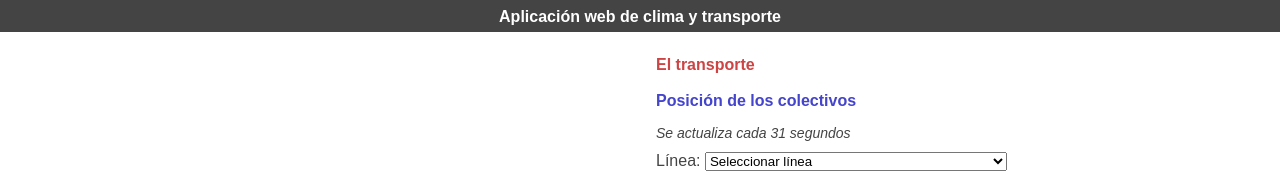
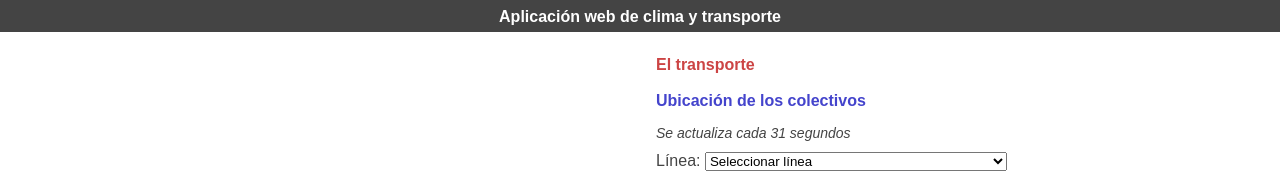
Before and after one commit to maumaco/practico-api, a React (Create React App) app: page / in a window 1280 px wide. Shown: the top 172 px of the page. Built offline with nearby package versions, Linux system fonts and the light colour scheme; the HTML template or start-up script is replaced by a standard one.

Commit message:
Se agrega el componente BusLocation en reemplazo de BusPosition

```diff
--- a/src/components/BusPosition.js
+++ b/src/components/BusLocation.js
@@ -33,7 +33,7 @@ import {
 import { busLines } from '../data/busLines.js';
 
 
-export default function BusPosition({ title }) {
+export default function BusLocation({ title }) {
   const [routeId, setRouteId] = useState('');
   const [counter, setCounter] = useState(0);
 
@@ -65,7 +65,7 @@ export default function BusPosition({ title }) {
   }
 
   return (
-    <article id="bus-position">
+    <article id="bus-location">
       <h3>{title}</h3>
       <p className="notice"><em>Se actualiza cada 31 segundos</em></p>
 
--- a/src/components/TransportDashboard.js
+++ b/src/components/TransportDashboard.js
@@ -1,11 +1,11 @@
 // Components
 
-import BusPosition from './BusPosition.js';
+import BusLocation from './BusLocation.js';
 
 
 // Constants
 
-import { BUS_POSITION_HEADING } from '../constants/textNodes.js';
+import { BUS_LOCATION_HEADING } from '../constants/textNodes.js';
 
 
 export default function TransportDashboard({ title }) {
@@ -13,8 +13,8 @@ export default function TransportDashboard({ title }) {
     <>
       <h2>{title}</h2>
 
-      <BusPosition
-        title={BUS_POSITION_HEADING}
+      <BusLocation
+        title={BUS_LOCATION_HEADING}
       />
     </>
   );
--- a/src/constants/textNodes.js
+++ b/src/constants/textNodes.js
@@ -1,7 +1,7 @@
 export const AIR_QUALITY_INDEX_HEADING = 'Calidad del aire';
 export const APP_HEADING = 'Aplicación web de clima y transporte';
 
-export const BUS_POSITION_HEADING = 'Posición de los colectivos';
+export const BUS_LOCATION_HEADING = 'Ubicación de los colectivos';
 
 export const ERROR_MESSAGE = 'Ha ocurrido un error';
 
--- a/src/index.css
+++ b/src/index.css
@@ -326,16 +326,16 @@ section {
 }
 
 
-/* Bus position */
+/* Bus location */
 
-#bus-position {
+#bus-location {
   height: calc(100% - 2em);
 }
 
 
-/* Bus position heading */
+/* Bus location heading */
 
-#bus-position h3 {
+#bus-location h3 {
   box-sizing: border-box;
   color: #44c;
   font-size: 1em;
@@ -344,14 +344,14 @@ section {
   padding: 0.75em 0;
 }
 
-#bus-position .notice {
+#bus-location .notice {
   box-sizing: border-box;
   height: 1.75em;
   margin: 0;
   padding: 0.25em 0;
 }
 
-#bus-position .notice em {font-size: 0.875em;}
+#bus-location .notice em {font-size: 0.875em;}
 
 
 /* Bus lines */
```
